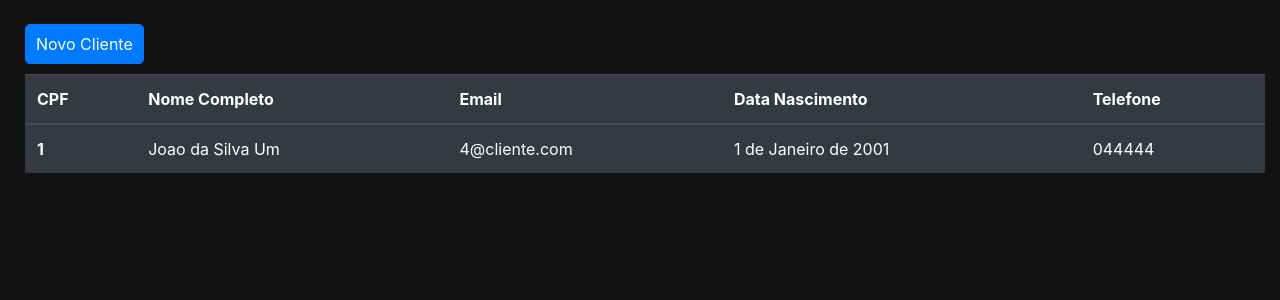
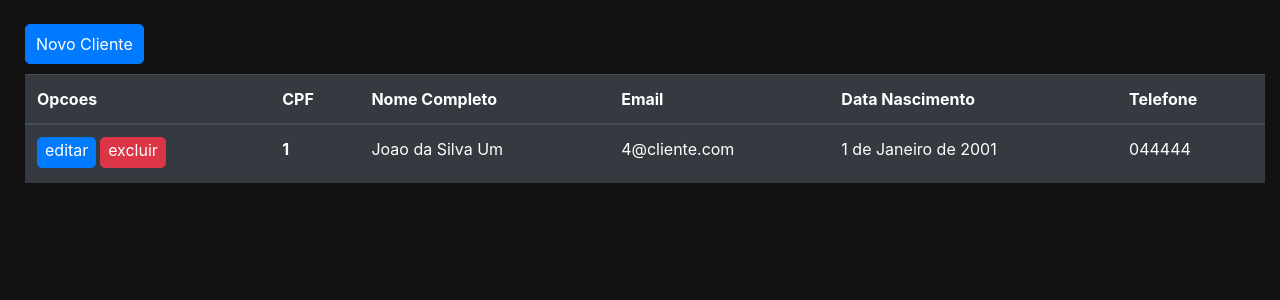
Before and after one commit to cleomarsrv/Django_Concessionaria, a Django app: page /clientes/ in a window 1280 px wide. Shown: the part 56-356 px from the top of the page. Run offline with Django 4.2, Linux system fonts and the light colour scheme; data comes from the database, SQL or seed files in the repository; both versions use the stored data as it was after the commit.

Commit message:
concluido app clientes views.generic.edit

```diff
--- a/carros/templates/carros/carroVersoes.html
+++ b/carros/templates/carros/carroVersoes.html
@@ -9,9 +9,9 @@
         <div class="container">
             <div class="row">
                 <div class="col-md-3">
-                    <a href=" {% url 'carros:editar' carroSelecionado.slugCarro %}" class="btn btn-secondary botao">Editar</a>
-                    <a href=" {% url 'carros:excluir' carroSelecionado.slugCarro %}" class="btn btn-danger botao">Excluir</a>
-                    <a href=" {% url 'carros:versaoCriar' carroSelecionado.slugCarro %}" class="btn btn-primary botao">Nova Versao</a>
+                    <a href=" {% url 'carros:editar' carroSelecionado.slugCarro %}" class="btn btn-secondary botao_topo">Editar</a>
+                    <a href=" {% url 'carros:excluir' carroSelecionado.slugCarro %}" class="btn btn-danger botao_topo">Excluir</a>
+                    <a href=" {% url 'carros:versaoCriar' carroSelecionado.slugCarro %}" class="btn btn-primary botao_topo">Nova Versao</a>
                     <table class="table table-dark">
                         <thead>
                             <tr>
--- a/carros/templates/carros/carros.html
+++ b/carros/templates/carros/carros.html
@@ -13,7 +13,7 @@
                 <table class="table table-dark">
                     <thead>
                         <tr>
-                            <a href="{% url 'carros:criar' %}" class="btn btn-primary botao">Novo carro</a>
+                            <a href="{% url 'carros:criar' %}" class="btn btn-primary botao_topo">Novo carro</a>
                             <th scope="col" class="head-listas">Carros cadastrados:</th>
                         </tr>
                     </thead>
--- a/carros/templates/carros/versaoDetalhe.html
+++ b/carros/templates/carros/versaoDetalhe.html
@@ -3,8 +3,8 @@
 {% block 'body' %}
     {{ block.super }}
     <div class="container">
-        <a href="{%url 'carros:versaoEditar' versao.carro.slugCarro versao.pk %} " class="btn btn-primary botao">Editar</a>
-        <a href="{%url 'carros:versaoExcluir' versao.carro.slugCarro versao.pk %} " class="btn btn-danger botao">Excluir</a>
+        <a href="{%url 'carros:versaoEditar' versao.carro.slugCarro versao.pk %} " class="btn btn-primary botao_topo">Editar</a>
+        <a href="{%url 'carros:versaoExcluir' versao.carro.slugCarro versao.pk %} " class="btn btn-danger botao_topo">Excluir</a>
 
         <div class="row">
             <div class="col-md-4">
--- a/carros/templates/carros/versaoExcluir.html
+++ b/carros/templates/carros/versaoExcluir.html
@@ -3,7 +3,7 @@
 {% block 'body' %}
     <h3>Confirma a exclusão da versão {{object}}?</h3>
     <form action="" method="POST"> {% csrf_token %}
-        <input type="submit" class="btn btn-danger botao" value="Excluir">
-        <a href="javascript:history.back()" class="btn btn-secondary botao">Voltar</a>
+        <input type="submit" class="btn btn-danger botao_topo" value="Excluir">
+        <a href="javascript:history.back()" class="btn btn-secondary botao_topo">Voltar</a>
     </form>
 {% endblock %}
--- a/clientes/models.py
+++ b/clientes/models.py
@@ -13,6 +13,3 @@ class Cliente(Pessoa):
             ('permissao_vendedor', 'permissao vendendor'),
             ('permissao_funcionario', 'permissao todos funcionarios'),
         )
-
-    # def get_absolute_url(self):
-    #     return reverse('clientes:clientes')
--- a/clientes/templates/clientes/clientes.html
+++ b/clientes/templates/clientes/clientes.html
@@ -5,7 +5,7 @@
     <div class="container">
         <div class="row">
             <div class="col-md-4">
-                <a href=" {% url 'clientes:criar' %}" class="btn btn-primary botao">Novo Cliente</a>
+                <a href=" {% url 'clientes:criar' %}" class="btn btn-primary botao_topo">Novo Cliente</a>
             </div>
             <div class="col-md-6">{{ block.super }}</div>
         </div>
@@ -28,6 +28,7 @@
                 <table class="table table-dark">
                     <thead>
                         <tr>
+                            <th scope="col">Opcoes</th>
                             <th scope="col">CPF</th>
                             <th scope="col">Nome Completo</th>
                             <th scope="col">Email</th>
@@ -38,7 +39,11 @@
                     <tbody>
                         {% for cliente in cliente_list %}
                             <tr>
-                                <th><a href="{% url 'clientes:editar' cliente.id %}">{{ cliente.cpf }}</a></th>
+                                <th>
+                                    <a href="{% url 'clientes:editar' cliente.pk %}" class="btn btn-primary botao_tabela">editar</a>
+                                    <a href="{% url 'clientes:excluir' cliente.pk %}" class="btn btn-danger botao_tabela">excluir</a>
+                                </th>
+                                <th>{{cliente.cpf}}</th>
                                 <td>{{cliente.nomeCompleto}}</td>
                                 <td>{{cliente.email}}</td>
                                 <td>{{cliente.dataNascimento}}</td>
--- a/clientes/urls.py
+++ b/clientes/urls.py
@@ -8,5 +8,4 @@ urlpatterns = [
     path('cadastrar/', views.ClienteCriar.as_view(), name='criar'),
     path('editar/<int:pk>', views.ClienteEditar.as_view(), name='editar'),
     path('excluir/<int:pk>', views.ClienteExcluir.as_view(), name='excluir'),
-
 ]
--- a/clientes/views.py
+++ b/clientes/views.py
@@ -1,6 +1,7 @@
 from django.shortcuts import render, redirect
 from django.urls import reverse, reverse_lazy
 from .models import Cliente
+from vendas.models import Venda
 from django.contrib import messages
 from django.views.generic.edit import CreateView, UpdateView, DeleteView
 from django.views import generic
@@ -10,7 +11,7 @@ from django.contrib.auth.mixins import LoginRequiredMixin
 class ClienteCriar(CreateView,LoginRequiredMixin):
     model = Cliente
     fields = '__all__'
-    template_name = 'clientes/cliente_criar.html'
+    template_name = 'clientes/clienteForm.html'
     permisson_required = 'clientes.permissao_funcionario'
     success_url = reverse_lazy('clientes:listar')
 
@@ -24,10 +25,15 @@ class ClienteCriar(CreateView,LoginRequiredMixin):
         messages.success(self.request, f'cliente {self.request.POST.get("nomeCompleto")} cadastrado com sucesso.')
         return super().form_valid(form)
 
+    def get_context_data(self):
+        context = super().get_context_data()
+        context['botaoNome'] = 'Cadastrar'
+        return context
+
 class ClienteEditar(UpdateView, LoginRequiredMixin):
     model = Cliente
     fields = '__all__'
-    template_name = 'clientes/cliente_editar.html'
+    template_name = 'clientes/clienteForm.html'
     permission_required = 'clientes.permissao_funcionario'
     success_url = reverse_lazy('clientes:listar')
 
@@ -40,6 +46,11 @@ class ClienteEditar(UpdateView, LoginRequiredMixin):
     def form_valid(self, form):
         messages.success(self.request, f'cliente {self.request.POST.get("nomeCompleto")} alterado com sucesso. ')
         return super().form_valid(form)
+
+    def get_context_data(self):
+        context = super().get_context_data()
+        context['botaoNome'] = 'Alterar'
+        return context
 
 class ClienteListar(generic.ListView, LoginRequiredMixin):
     model = Cliente
@@ -54,5 +65,9 @@ class ClienteExcluir(generic.DeleteView, LoginRequiredMixin):
     success_url = reverse_lazy('clientes:listar')
 
     def form_valid(self, form):
-        messages.success(self.request, 'Cliente excluido com sucesso.')
+        self.object = self.get_object()
+        if Venda.objects.filter(cliente=self.object).exists():
+            messages.error(self.request, f'{self.object.nomeCompleto}: existe venda para este cliente, nao pode ser excluído.')
+            return redirect(reverse('clientes:listar'))
+        messages.success(self.request, f'{self.object.nomeCompleto}: Cliente excluido com sucesso.')
         return super().form_valid(form)
--- a/compras/templates/compras/compras.html
+++ b/compras/templates/compras/compras.html
@@ -4,7 +4,7 @@
     <div class="container">
         <div class="row">
             <div class="col-md-3">
-                <a href="{% url 'compras:criar' %}" class=" btn btn-primary botao">Nova compra</a>
+                <a href="{% url 'compras:criar' %}" class=" btn btn-primary botao_topo">Nova compra</a>
             </div>
             <div class="col-md-5.5">
                 {{ block.super }}
@@ -33,8 +33,8 @@
                         {% for compra in compra_list %}
                             <tr>
                                 <td>
-                                    <a href="{% url 'compras:editar' compra.pk %}" class="btn btn-primary botao">editar</a>
-                                    <a href="{% url 'compras:excluir' compra.pk %}" class="btn btn-danger botao">excluir</a>
+                                    <a href="{% url 'compras:editar' compra.pk %}" class="btn btn-primary botao_tabela">editar</a>
+                                    <a href="{% url 'compras:excluir' compra.pk %}" class="btn btn-danger botao_tabela">excluir</a>
                                 </td>
                                 <td>{{compra.dataHora|date:"d/m/Y H:i"}}</td>
                                 <td>{{compra.versao.carro}}</td>
--- a/templates/static/css/css.css
+++ b/templates/static/css/css.css
@@ -42,12 +42,22 @@ a:hover{
     text-decoration: underline;
 }
 
-.botao {
+.botao_topo {
     display: inline-block;
     padding: 7px 10px;
     border-radius: 5px;
     margin-bottom: 10px;
     margin-top: 10px;
+}
+
+.botao_tabela {
+    display: inline-block;
+    padding: 7px 7px;
+    border-radius: 5px;
+    margin-top: 0px;
+    margin-bottom: 3px;
+    padding-top: 0px;
+    padding-bottom: 5px;
 }
 
 .head-listas{
--- a/vendas/templates/vendas/vendaForm.html
+++ b/vendas/templates/vendas/vendaForm.html
@@ -12,7 +12,7 @@
                                 {{ field }}
                         {% endfor %}
                     </div>
-                    <input type="submit" class="btn btn-success botao" value="Salvar">
+                    <input type="submit" class="btn btn-success botao_topo" value="Salvar">
                 </form>
             </div>
             {% if form.errors %}
--- a/vendas/templates/vendas/vendas.html
+++ b/vendas/templates/vendas/vendas.html
@@ -4,7 +4,7 @@
     <div class="container">
         <div class="row">
             <div class="col-md-3">
-                <a href="{% url 'vendas:criar' %}" class=" btn btn-primary botao">Nova venda</a>
+                <a href="{% url 'vendas:criar' %}" class=" btn btn-primary botao_topo">Nova venda</a>
             </div>
             <div class="col-md-5.5">
                 {{ block.super }}
@@ -37,8 +37,8 @@
                         {% for venda in venda_list %}
                             <tr>
                                 <td>
-                                    <a href="{% url 'vendas:editar' venda.pk %}" class="btn btn-primary botao">editar</a>
-                                    <a href="{% url 'vendas:excluir' venda.pk %}" class="btn btn-danger botao">excluir</a>
+                                    <a href="{% url 'vendas:editar' venda.pk %}" class="btn btn-primary botao_tabela">editar</a>
+                                    <a href="{% url 'vendas:excluir' venda.pk %}" class="btn btn-danger botao_tabela">excluir</a>
                                 </td>
                                 <td>{{venda.dataHora|date:"d/m/Y H:i"}}</td>
                                 <td>{{venda.detalhes}}</td>
```
Also changed, not shown: clientes/templates/clientes/clienteForm.html (added, +19 -0 lines), clientes/templates/clientes/cliente_criar.html (deleted, +0 -19 lines), clientes/templates/clientes/cliente_editar.html (deleted, +0 -12 lines), clientes/templates/clientes/cliente_excluir.html (indentation only), db.sqlite3.
